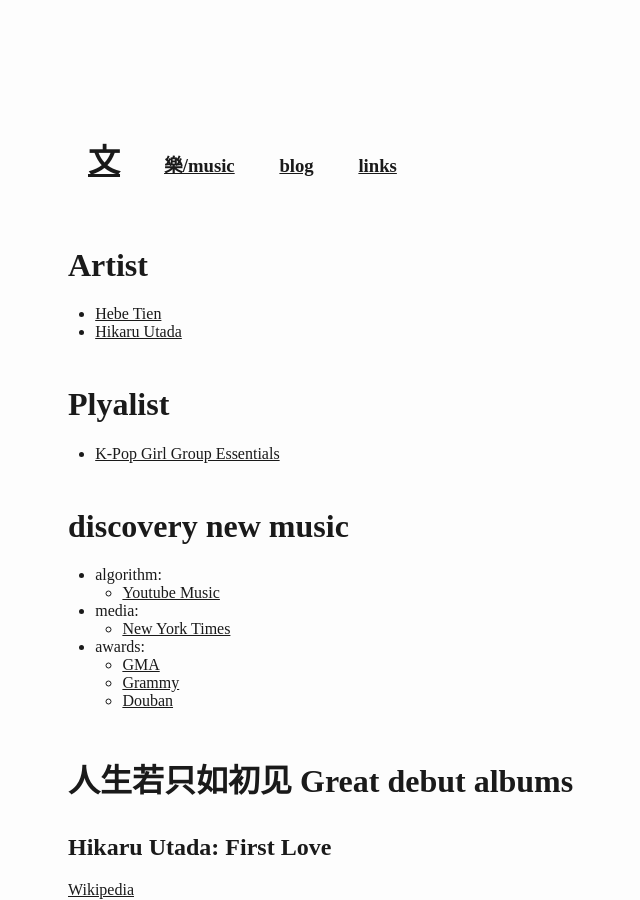
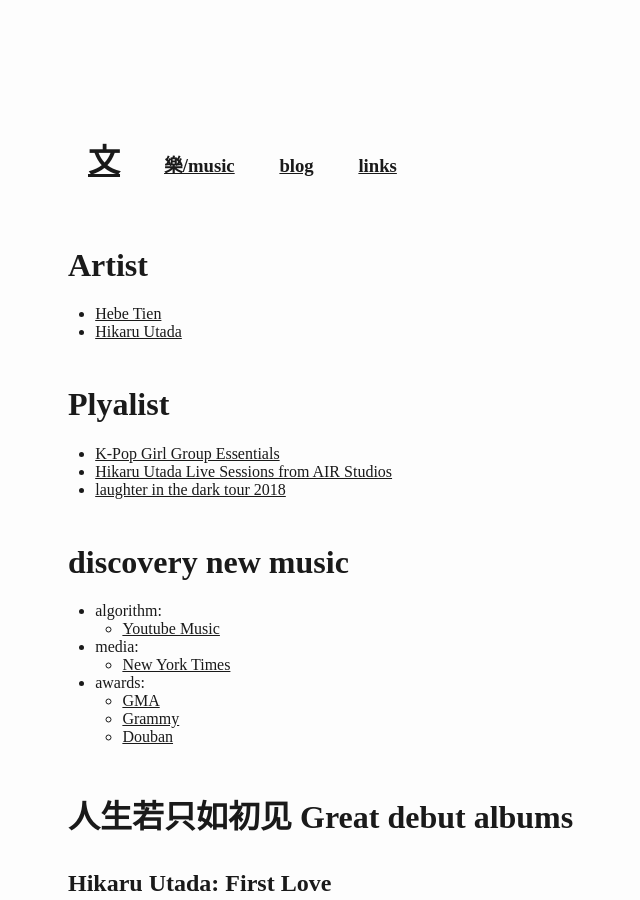
Before and after one commit to wangw469/wangw469.github.io, a Jekyll site: the page built from music/index.md, in a window 1280 px wide and 900 px high. Shown: the whole window, without its empty margins (22-662 px from the left). Built offline with Jekyll 4.4.1, drawn with Linux system fonts in a browser that asks for light colours; our own code applies the rules of GitHub Pages for plain Markdown files.

Commit message:
add hikaru utada live

```diff
--- a/music/index.md
+++ b/music/index.md
@@ -10,6 +10,8 @@
 # Plyalist
 
 * [K-Pop Girl Group Essentials](https://youtube.com/playlist?list=PLq8dmudRNUv-AQ7wm9IzGpnr0Gw6l-O28&si=KjvufKQK_0XaSyIs)
+* [Hikaru Utada Live Sessions from AIR Studios](https://www.netflix.com/title/81590689)
+* [laughter in the dark tour 2018](https://www.netflix.com/title/81092491)
 
 # discovery new music
 
```
Also changed, not shown: 1 other file.
